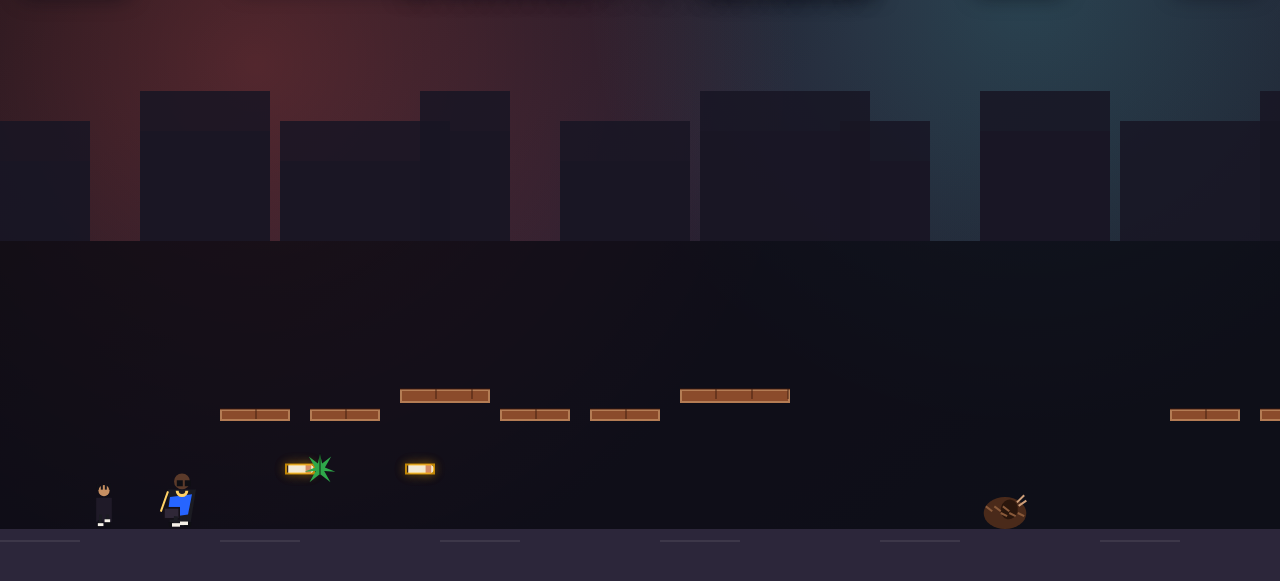
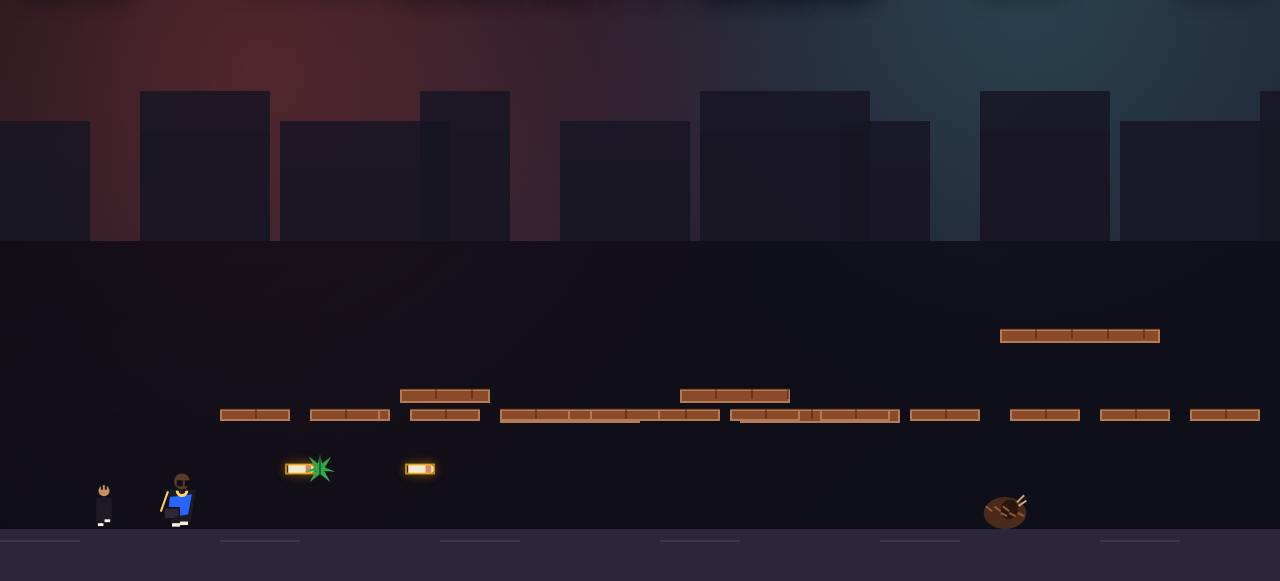
Before and after one commit to ericlane87/game, a website: page client/index.html in a window 1280 px wide. Shown: the part 95-676 px from the top of the page. Drawn offline with Linux system fonts and the light colour scheme.

Commit message:
Create Mario-style layout for level 1

```diff
--- a/client/index.html
+++ b/client/index.html
@@ -705,7 +705,11 @@
         state.copBossY = world.groundY - 88;
         state.copBossFireTimer = state.time;
       }
-      seedPlatformsForLevel(state.level);
+      if (state.level === 1) {
+        seedLevelOneLayout();
+      } else {
+        seedPlatformsForLevel(state.level);
+      }
       platforms.push({
         x: player.x + 240,
         y: world.groundY - 140,
@@ -1065,12 +1069,46 @@
     }
 
     function seedPlatformsForLevel(level) {
+      if (level === 1) return;
       const count = level === 3 ? 10 : 8;
       for (let i = 0; i < count; i += 1) {
         spawnPlatform();
       }
       for (let i = 0; i < 2; i += 1) {
         spawnLowPlatformChain();
+      }
+    }
+
+    function seedLevelOneLayout() {
+      const baseX = player.x + 220;
+      const yLow = world.groundY - 120;
+      const yMid = world.groundY - 200;
+      const yHigh = world.groundY - 280;
+
+      const bricks = [
+        { x: baseX + 120, y: yLow, w: 140 },
+        { x: baseX + 360, y: yLow, w: 160 },
+        { x: baseX + 620, y: yMid, w: 160 },
+        { x: baseX + 900, y: yMid, w: 200 },
+        { x: baseX + 1260, y: yHigh, w: 180 },
+        { x: baseX + 1560, y: yMid, w: 160 },
+        { x: baseX + 1860, y: yLow, w: 180 }
+      ];
+
+      for (const brick of bricks) {
+        const plat = createPlatform(brick.x, brick.y, brick.w, 14);
+        platforms.push(plat);
+        addAccessSteps(plat);
+        state.lastPlatformX = Math.max(state.lastPlatformX, brick.x + brick.w);
+        state.lastPlatformY = brick.y;
+      }
+
+      const stairStart = baseX + 2100;
+      for (let i = 0; i < 5; i += 1) {
+        const plat = createPlatform(stairStart + i * 60, yLow - i * 40, 60, 14);
+        platforms.push(plat);
+        state.lastPlatformX = Math.max(state.lastPlatformX, plat.x + plat.w);
+        state.lastPlatformY = plat.y;
       }
     }
 
@@ -1297,11 +1335,11 @@
         return;
       }
 
-      if (platforms.length < 14 && state.time - state.lastPlatform > 0.5) {
+      if (state.level !== 1 && platforms.length < 14 && state.time - state.lastPlatform > 0.5) {
         spawnPlatform();
         state.lastPlatform = state.time;
       }
-      if (state.time - state.lastPlatform > 1.4 && Math.random() < 0.4) {
+      if (state.level !== 1 && state.time - state.lastPlatform > 1.4 && Math.random() < 0.4) {
         spawnLowPlatformChain();
         state.lastPlatform = state.time;
       }
```
Also changed, not shown: docs/index.html (+41 -3 lines), index.html (+41 -3 lines).
